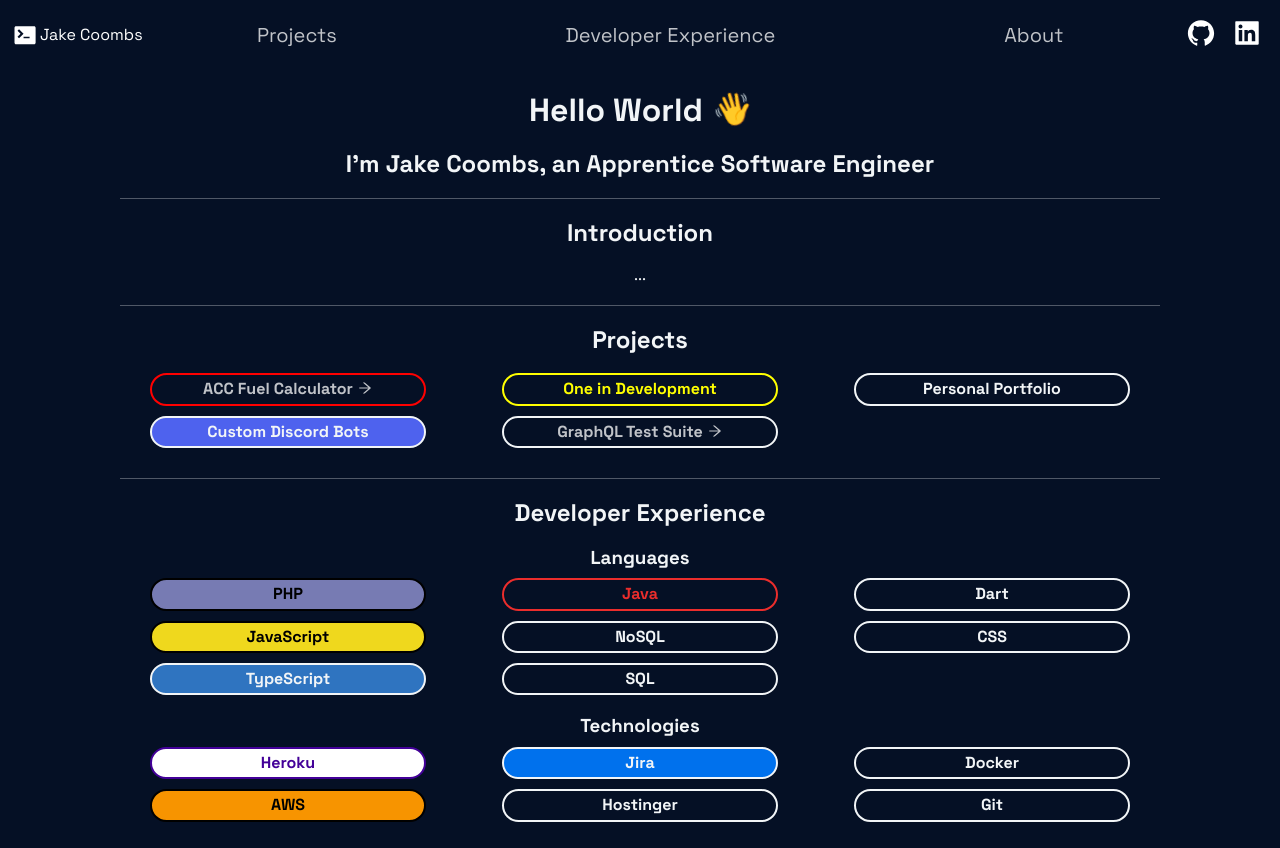
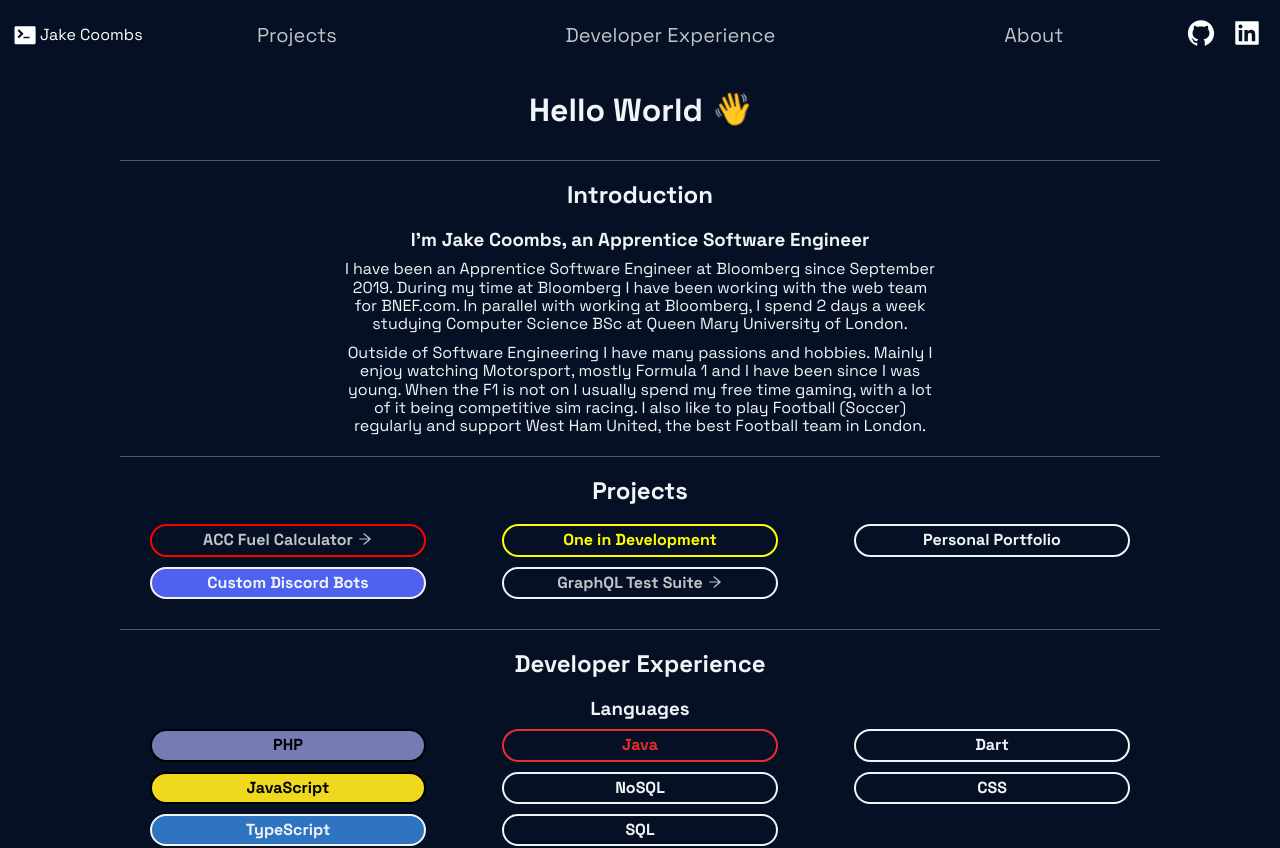
Before and after one commit to jakecoombs/personal-portfolio, a Next.js app: page / in a window 1280 px wide. Shown: the top 848 px of the page. Built offline with nearby package versions, Linux system fonts and the light colour scheme.

Commit message:
Introduction section

```diff
--- /dev/null
+++ b/src/components/atoms/TextBox.tsx
@@ -0,0 +1,10 @@
+import styled from "styled-components";
+
+export const TextBox = styled.div`
+  max-width: 600px;
+  margin: auto;
+  h3,
+  p {
+    margin-bottom: 1rem;
+  }
+`;
--- a/src/components/organisms/Introduction/Introduction.tsx
+++ b/src/components/organisms/Introduction/Introduction.tsx
@@ -1,10 +1,28 @@
 import React from "react";
+import { TextBox } from "../../atoms/TextBox";
 import { SectionLayout } from "../../molecules/SectionLayout";
 
 export const Introduction = () => {
   return (
     <SectionLayout header="Introduction">
-      <p>...</p>
+      <TextBox>
+        <h3>I'm Jake Coombs, an Apprentice Software Engineer</h3>
+        <p>
+          I have been an Apprentice Software Engineer at Bloomberg since
+          September 2019. During my time at Bloomberg I have been working with
+          the web team for BNEF.com. In parallel with working at Bloomberg, I
+          spend 2 days a week studying Computer Science BSc at Queen Mary
+          University of London.
+        </p>
+        <p>
+          Outside of Software Engineering I have many passions and hobbies.
+          Mainly I enjoy watching Motorsport, mostly Formula 1 and I have been
+          since I was young. When the F1 is not on I usually spend my free time
+          gaming, with a lot of it being competitive sim racing. I also like to
+          play Football (Soccer) regularly and support West Ham United, the best
+          Football team in London.
+        </p>
+      </TextBox>
     </SectionLayout>
   );
 };
--- a/src/components/organisms/MainHeader/MainHeader.tsx
+++ b/src/components/organisms/MainHeader/MainHeader.tsx
@@ -2,12 +2,9 @@ import styled from "styled-components";
 
 export const MainHeader = () => {
   return (
-    <>
-      <h1>
-        Hello World <WavingHand>👋</WavingHand>
-      </h1>
-      <h2>I'm Jake Coombs, an Apprentice Software Engineer</h2>
-    </>
+    <h1>
+      Hello World <WavingHand>👋</WavingHand>
+    </h1>
   );
 };
 
```
